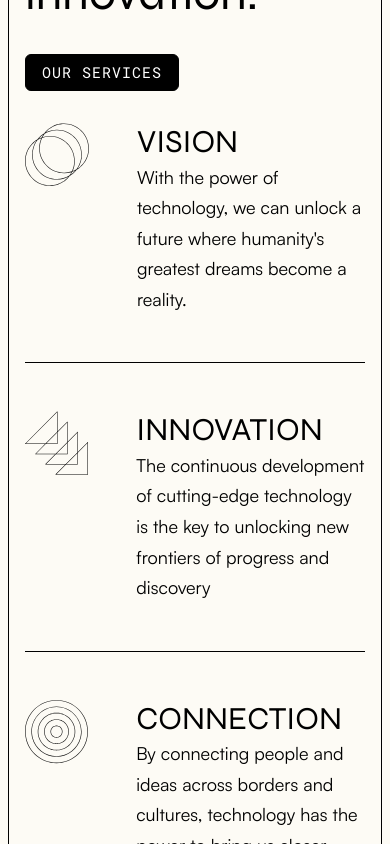
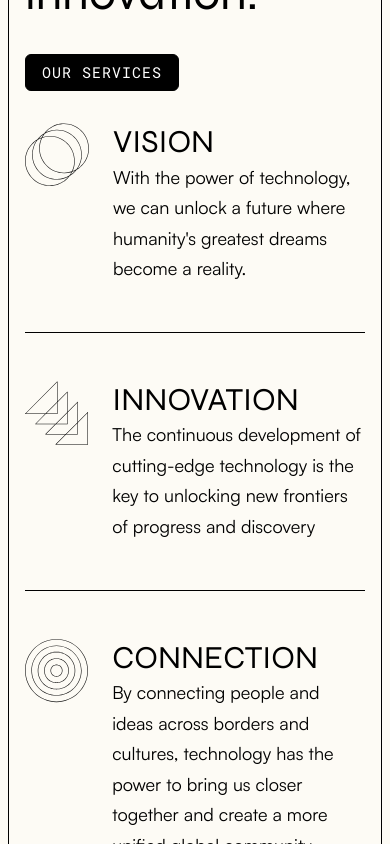
Before and after one commit to taodemy/website, a Next.js app: page /studio in a window 390 px wide. Shown: the part 1040-1884 px from the top of the page. Built offline with nearby package versions, Linux system fonts and the light colour scheme.

Commit message:
rename prop

```diff
--- a/components/general/AboutUs.tsx
+++ b/components/general/AboutUs.tsx
@@ -1,8 +1,8 @@
 import styles from "@/styles/AboutUs.module.css";
 import { fontSyne, fontRobotoMono } from "@/pages/_app";
-import { MatchesProp } from "@/pages/studio";
+import { PhoneSizeProp } from "@/pages/studio";
 
-const AboutUs = ({ matches }: MatchesProp) => {
+const AboutUs = ({ isPhoneSize }: PhoneSizeProp) => {
   return (
     <section className={styles["about_us"]}>
       <p className={`${fontRobotoMono.className} global__text-meta ${styles["about_us__heading"]}`}>
@@ -10,7 +10,7 @@ const AboutUs = ({ matches }: MatchesProp) => {
       </p>
       <h1
         className={`${fontSyne.className} ${
-          matches ? "global__heading-h2" : "global__heading--medium"
+          isPhoneSize ? "global__heading-h2" : "global__heading--medium"
         } ${styles["about_us__title"]} `}
       >
         Creative studio <br />
--- a/components/general/OurTeam.tsx
+++ b/components/general/OurTeam.tsx
@@ -2,18 +2,18 @@ import styles from "@/styles/OurTeam.module.css";
 import { fontSyne, fontSatoshi } from "@/pages/_app";
 import Card from "../base/Card";
 import Divider from "../base/Divider";
-import { MatchesProp } from "@/pages/studio";
+import { PhoneSizeProp } from "@/pages/studio";
 
-const OurTeam = ({ matches }: MatchesProp) => {
+const OurTeam = ({ isPhoneSize }: PhoneSizeProp) => {
   return (
     <section className={styles["our_team"]}>
       <div className={styles["our_team__text_container"]}>
         <h1
           className={`${fontSyne.className} ${
-            matches ? "global__heading-h2" : "global__heading-h1"
+            isPhoneSize ? "global__heading-h2" : "global__heading-h1"
           } ${styles.our_team__title}`}
         >
-          {matches ? (
+          {isPhoneSize ? (
             "OUR TEAM"
           ) : (
             <>
--- a/components/general/OurValue2.tsx
+++ b/components/general/OurValue2.tsx
@@ -2,7 +2,7 @@ import styles from "@/styles/OurValueV2.module.css";
 import { fontRobotoMono, fontSyne } from "@/pages/_app";
 import ListItem from "./ItemList";
 import Button from "../base/Button";
-import { MatchesProp } from "@/pages/studio";
+import { PhoneSizeProp } from "@/pages/studio";
 
 interface ListItem {
   id: number;
@@ -11,7 +11,7 @@ interface ListItem {
   icon: string;
 }
 
-const OurValueV2 = ({ matches }: MatchesProp) => {
+const OurValueV2 = ({ isPhoneSize }: PhoneSizeProp) => {
   const listItems = [
     {
       id: 1,
@@ -47,7 +47,7 @@ const OurValueV2 = ({ matches }: MatchesProp) => {
           </p>
           <h1
             className={`${fontSyne.className} ${
-              matches ? "global__heading-h2" : "global__uppercase-heading--medium"
+              isPhoneSize ? "global__heading-h2" : "global__uppercase-heading--medium"
             } ${styles["our_values__title"]}`}
           >
             Our vision is to connect with the world technology trough innovation.
--- a/pages/studio.tsx
+++ b/pages/studio.tsx
@@ -6,13 +6,13 @@ import Contact from "@/components/general/Contact";
 import useMediaQuery from "@/hooks/useMediaQuery";
 import EViewPortQuery from "@/constants/viewPortSize";
 
-export interface MatchesProp {
-  matches: boolean;
+export interface PhoneSizeProp {
+  isPhoneSize: boolean;
 }
 
 export default function Studio() {
   const { PHONE } = EViewPortQuery;
-  const matches = useMediaQuery(PHONE);
+  const isPhoneSize = useMediaQuery(PHONE);
 
   return (
     <>
@@ -21,9 +21,9 @@ export default function Studio() {
         <meta name="description" content="Generated by Taodemy" />
       </Head>
       <main>
-        <AboutUs matches={matches} />
-        <OurValueV2 matches={matches} />
-        <OurTeam matches={matches} />
+        <AboutUs isPhoneSize={isPhoneSize} />
+        <OurValueV2 isPhoneSize={isPhoneSize} />
+        <OurTeam isPhoneSize={isPhoneSize} />
         <Contact />
       </main>
     </>
--- a/styles/ListItem.module.css
+++ b/styles/ListItem.module.css
@@ -20,3 +20,9 @@
 .item_list__text_container p {
   margin: 0;
 }
+
+@media screen and (max-width: 743px) {
+  .item_list__text_container {
+    padding-left: 24px;
+  }
+}
```
